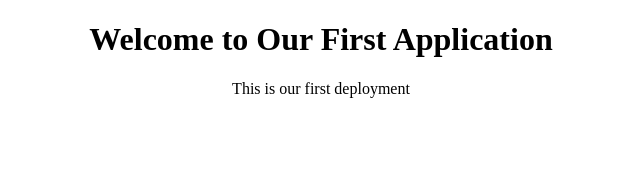
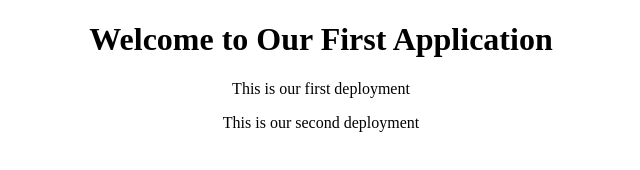
Before and after one commit to CaymanClement/jenkins_layman, a plain HTML site: page index.html in a window 1280 px wide. Shown: the whole page, without its empty margins (319-959 px from the left). Drawn offline with Linux system fonts and the light colour scheme.

Commit message:
Fisrt commit from VSCODE

```diff
--- a/index.html
+++ b/index.html
@@ -7,6 +7,7 @@
 <div style="text-align: center;">
 <h1>Welcome to Our First Application</h1>
 <p>This is our first deployment</p>
+<p>This is our second deployment</p>
 </div>
 </body>
 </html>
```
Also changed, not shown: GIT CMDS.txt.
